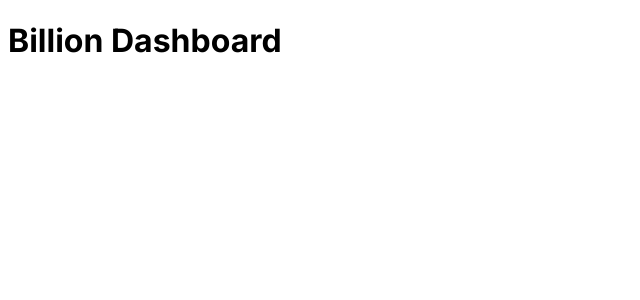
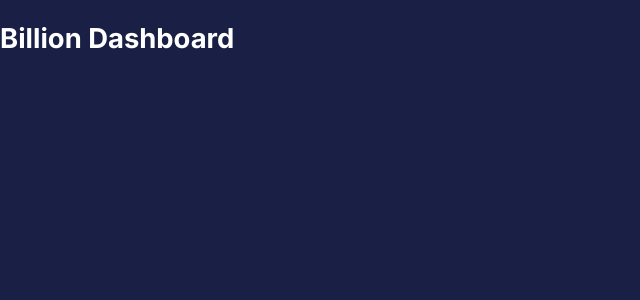
Before and after one commit to Akindejoye/billion-dashboard-client, a React (Create React App) app: page / in a window 1280 px wide. Shown: the top 300 px of the page, without its empty margins (0-640 px from the left). Built offline with nearby package versions, Linux system fonts and the light colour scheme.

Commit message:
Theme setup

```diff
--- a/src/App.js
+++ b/src/App.js
@@ -1,7 +1,20 @@
+import { useMemo } from "react";
+import { CssBaseline, ThemeProvider } from "@mui/material";
+import { createTheme } from "@mui/material/styles";
+import { useSelector } from "react-redux";
+import { themeSettings } from "theme";
+
 const App = () => {
+  const mode = useSelector((state) => state.global.mode);
+  const theme = useMemo(() =>
+    createTheme(themeSettings(mode)), [mode]);
+
   return (
     <div className="app">
-      <h1>Billion Dashboard</h1>
+      <ThemeProvider theme={theme}>
+        <CssBaseline />
+        <h1>Billion Dashboard</h1>
+      </ThemeProvider>
     </div>
   );
 };
```
